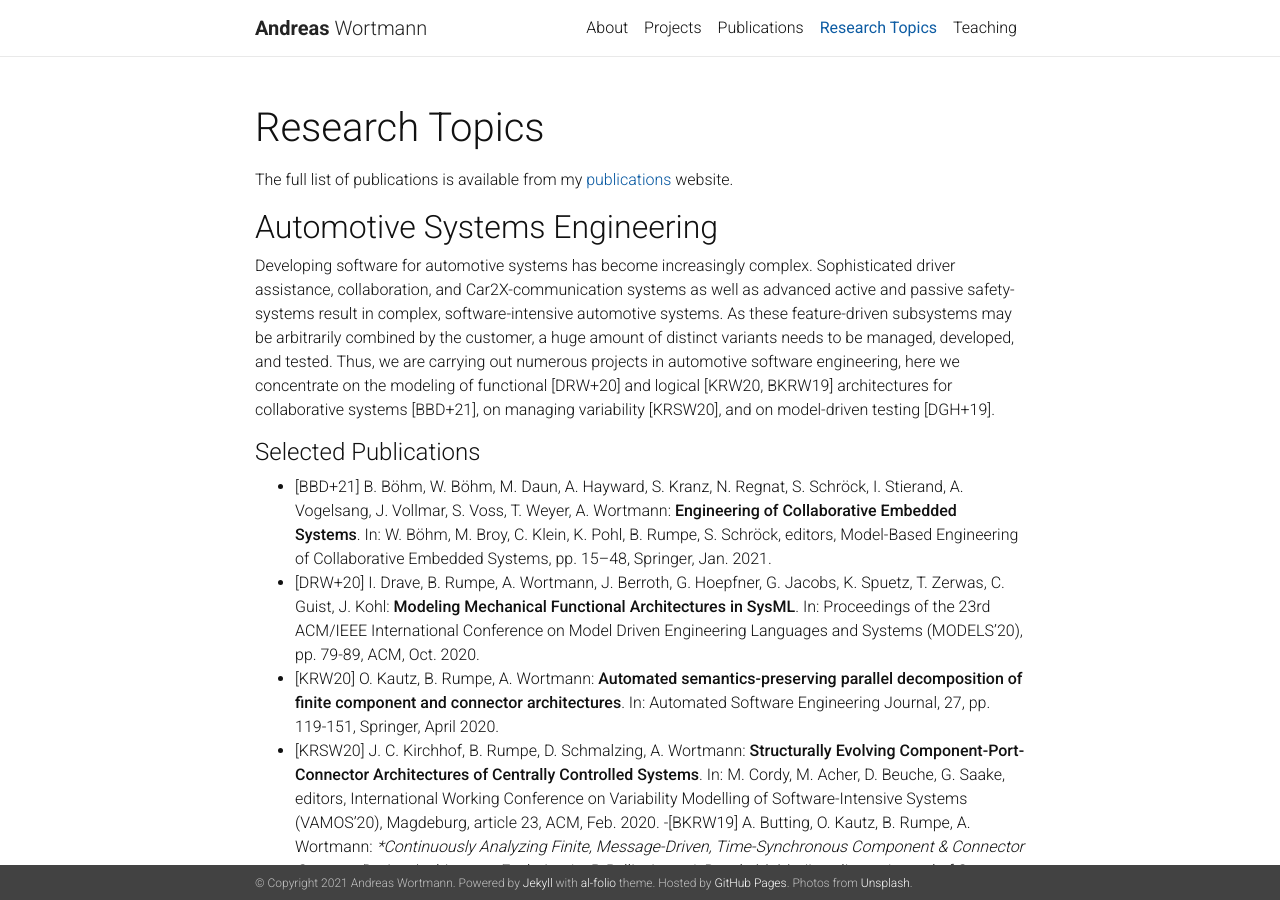
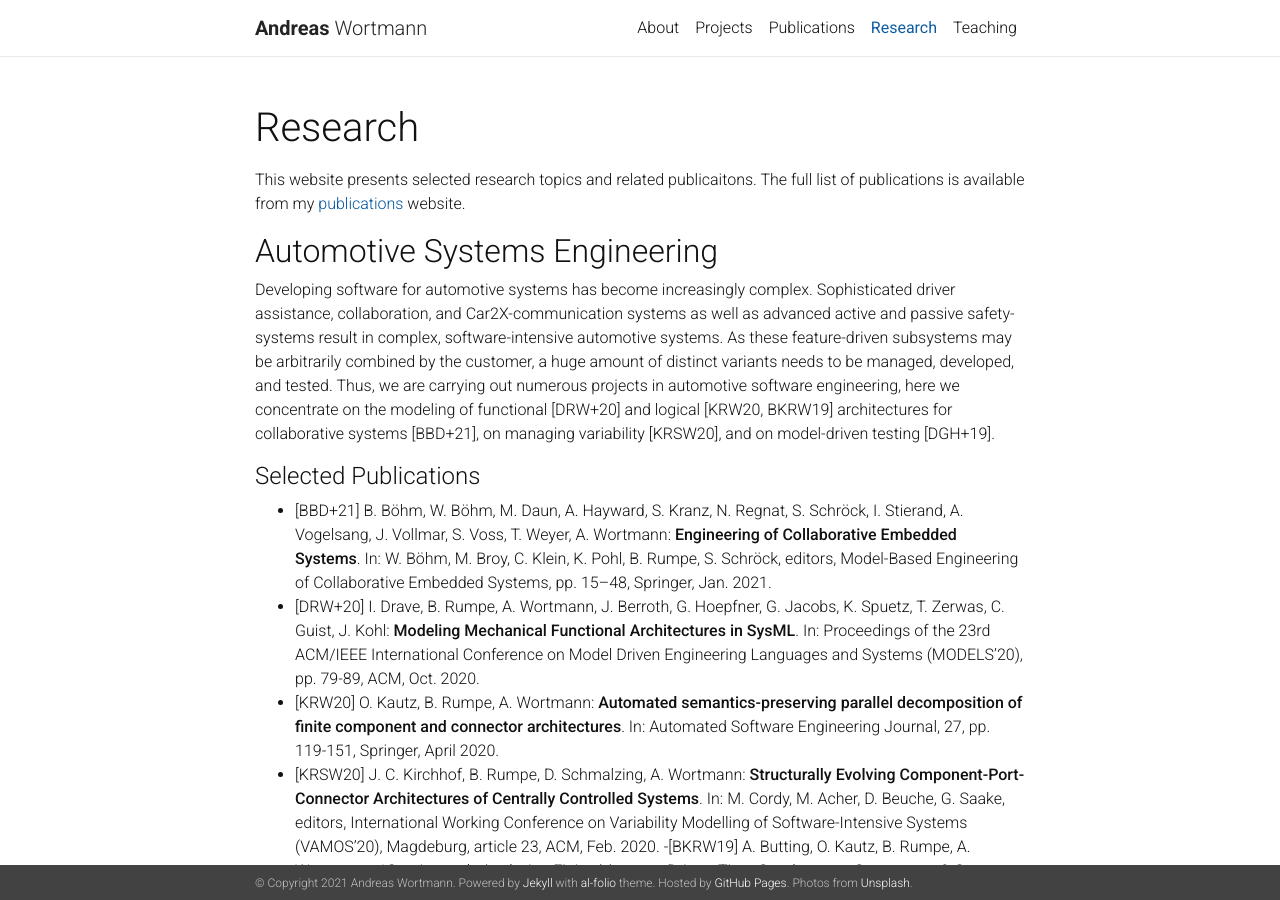
Before and after one commit to awortmann/awortmann.github.io, a Jekyll site: the page built from _pages/topics.md, in a window 1280 px wide and 900 px high. Built offline with Jekyll 4.4.1, drawn with Linux system fonts in a browser that asks for light colours; nearby versions of some CDN libraries; a style sheet for code colours, icons or effects is not loaded.

Commit message:
Minor update

```diff
--- a/_pages/topics.md
+++ b/_pages/topics.md
@@ -1,12 +1,12 @@
 ---
 layout: page
 permalink: /topics/
-title: Research Topics
+title: Research
 description:
 nav: true
 ---
 
-The full list of publications is available from my [publications](../publications/) website.
+This website presents selected research topics and related publicaitons. The full list of publications is available from my [publications](../publications/) website.
 
 ## Automotive Systems Engineering
 
```
